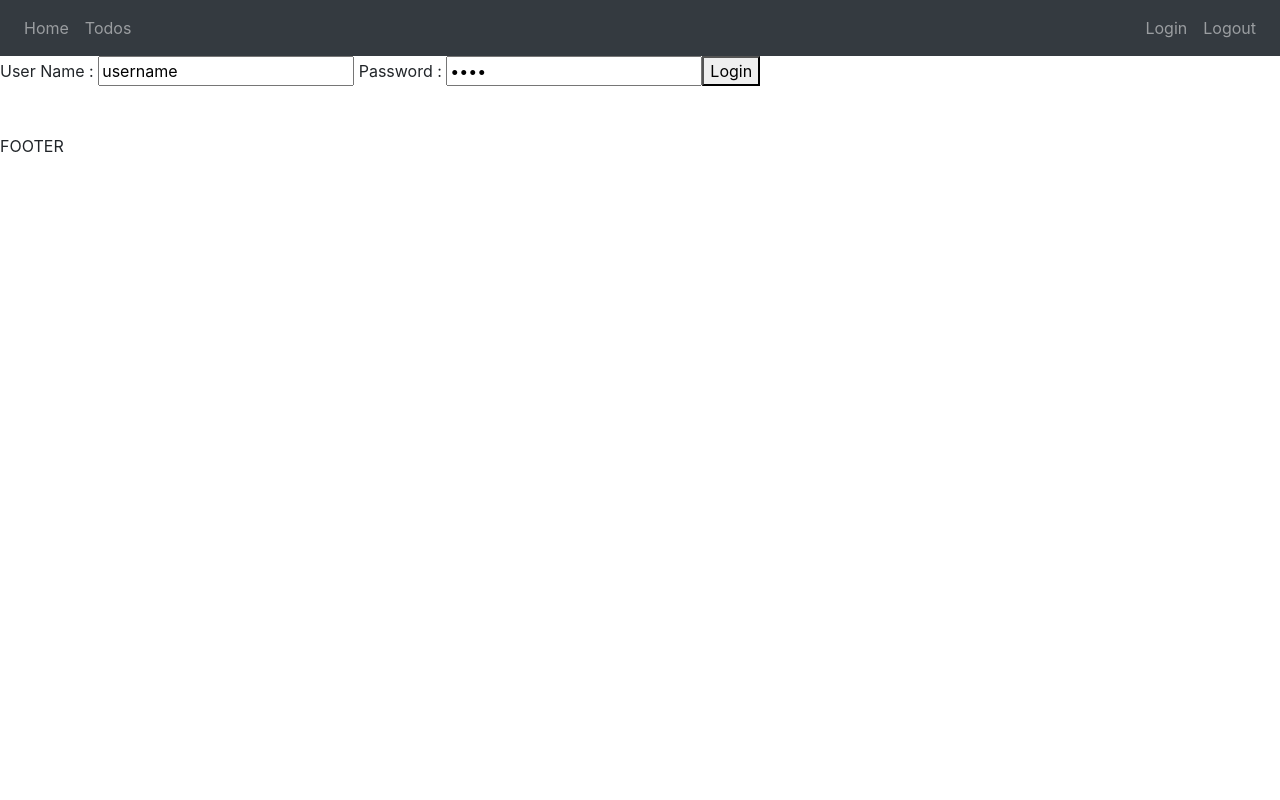
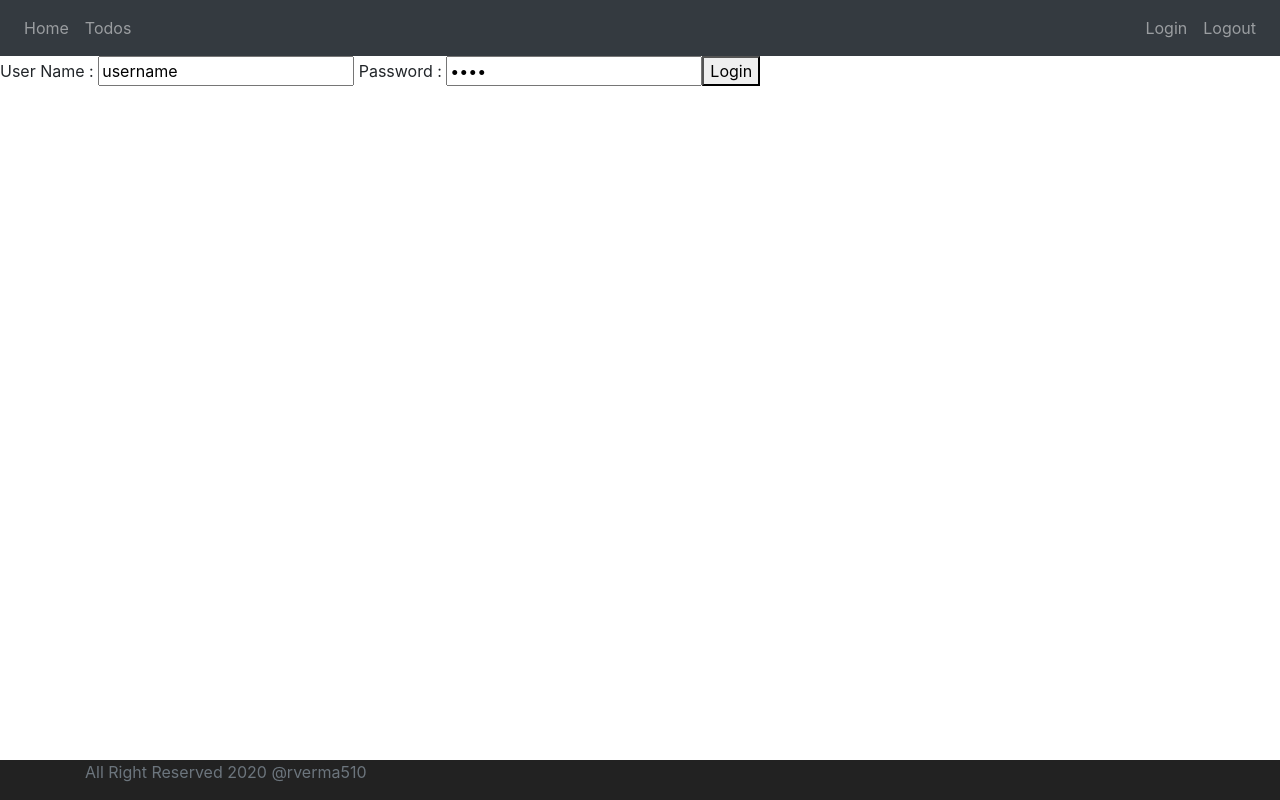
Before and after one commit to rverma510/Todos-Application, an Angular app in the folder frontend/todo/: page /login in a window 1280 px wide. Built offline with nearby package versions, Linux system fonts and the light colour scheme.

Commit message:
styled footer

```diff
--- a/frontend/todo/src/app/footer/footer.component.css
+++ b/frontend/todo/src/app/footer/footer.component.css
@@ -0,0 +1,7 @@
+footer{
+    position: absolute;
+    bottom:0;
+    width: 100%;
+    height:40px;
+    background-color: #222222;
+}
--- a/frontend/todo/src/app/footer/footer.component.html
+++ b/frontend/todo/src/app/footer/footer.component.html
@@ -1 +1,5 @@
-<br/><br/>FOOTER
+<footer class="footer">
+    <div class="container">
+        <span class="text-muted">All Right Reserved 2020 @rverma510</span>
+    </div>
+</footer>
```
